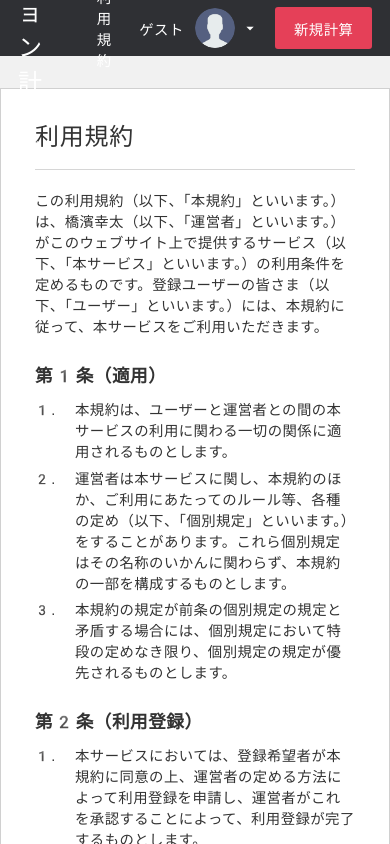
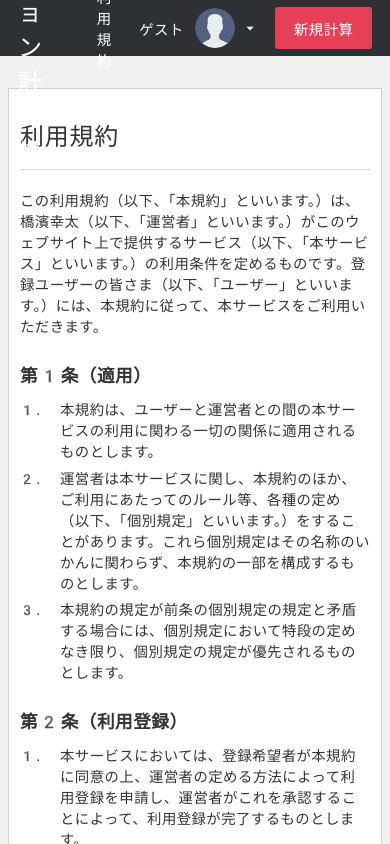
Before and after one commit to kotahashihama/fx-calculator-advanced, a Nuxt app: page /terms in a window 390 px wide. Shown: the top 844 px of the page. Built offline with nearby package versions, Linux system fonts and the light colour scheme; no server answers.

Commit message:
利用規約・保存済み一覧ページをレスポンシブ化

```diff
--- a/pages/calculation/index.vue
+++ b/pages/calculation/index.vue
@@ -319,6 +319,7 @@ export default {
       font-size: 0.8rem;
 
       .heading {
+        white-space: nowrap;
         margin-right: 0.5em;
       }
 
@@ -335,4 +336,31 @@ export default {
     }
   }
 }
+
+@media screen and (max-width: 800px) {
+  .container {
+    max-width: 96%;
+  }
+
+  .calculations {
+    padding: 28px 3%;
+  }
+}
+
+@media screen and (max-width: 720px) {
+  .box {
+    &-info {
+      flex-direction: column;
+
+      &__item {
+        justify-content: center;
+        margin-bottom: 4px;
+
+        &:last-of-type {
+          margin-bottom: 0;
+        }
+      }
+    }
+  }
+}
 </style>
--- a/pages/index.vue
+++ b/pages/index.vue
@@ -99,7 +99,7 @@ export default {
 }
 
 .calculating-form {
-  border-right: solid 1px #d0d0d0;
+  border-right: solid 2px #d0d0d0;
   padding: 23px;
   width: $calculating-form-width;
 }
@@ -122,13 +122,15 @@ export default {
   .calculating-form {
     padding: 23px 2%;
     border-right: none;
-    border-bottom: solid 1px #d0d0d0;
+    border-bottom: solid 2px #d0d0d0;
     width: 100%;
+    height: calc((100vh - (#{$header-height} + #{$footer-height})) / 2);
   }
 
   .calculated-result {
     padding: 23px 2%;
     width: 100%;
+    height: calc((100vh - (#{$header-height} + #{$footer-height})) / 2);
   }
 }
 </style>
--- a/pages/terms.vue
+++ b/pages/terms.vue
@@ -245,4 +245,14 @@ ol {
   margin-top: 1.7rem;
   text-align: right;
 }
+
+@media screen and (max-width: 800px) {
+  .container {
+    max-width: 96%;
+  }
+
+  .box {
+    padding: 28px 3%;
+  }
+}
 </style>
```
